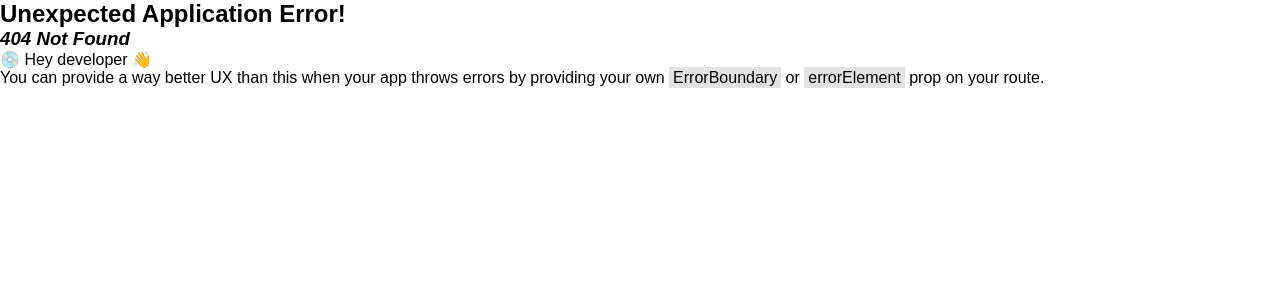
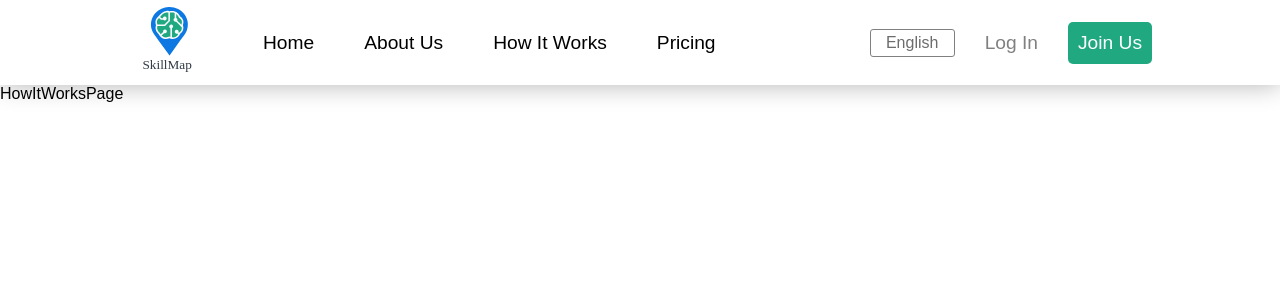
Before and after one commit to Gi0Chkh/skillmap, a React (Vite) app: page /how-it-works in a window 1280 px wide. Before the commit this address had no page. Shown: the top 300 px of the page. Built offline with nearby package versions, Linux system fonts and the light colour scheme.

Commit message:
added page components

```diff
--- a/src/components/Header/Header.jsx
+++ b/src/components/Header/Header.jsx
@@ -44,8 +44,8 @@ function Header() {
             </div>
             <div className={styles.buttonWrapper}>
                 <LangToggle />
-                <button className={styles.loginButton}>{lang === "EN" ? "Log In" : "შესვლა"}</button>
-                <button className={styles.regButton}>{lang === "EN" ? "Join Us" : "შემოგვიერთდი"}</button>
+                <Link to='/login'><button className={styles.loginButton}>{lang === "EN" ? "Log In" : "შესვლა"}</button></Link>
+                <Link to='/register'><button className={styles.regButton}>{lang === "EN" ? "Join Us" : "შემოგვიერთდი"}</button></Link>
             </div>
         </nav>
     </header>
--- /dev/null
+++ b/src/pages/AboutUs/AboutUsPage.jsx
@@ -0,0 +1,9 @@
+import React from 'react'
+
+function AboutUsPage() {
+  return (
+    <div>AboutUsPage</div>
+  )
+}
+
+export default AboutUsPage
--- /dev/null
+++ b/src/pages/HowItWorks/HowItWorksPage.jsx
@@ -0,0 +1,9 @@
+import React from 'react'
+
+function HowItWorksPage() {
+  return (
+    <div>HowItWorksPage</div>
+  )
+}
+
+export default HowItWorksPage
--- /dev/null
+++ b/src/pages/Login/LoginPage.jsx
@@ -0,0 +1,9 @@
+import React from 'react'
+
+function LoginPage() {
+  return (
+    <div>LoginPage</div>
+  )
+}
+
+export default LoginPage
--- /dev/null
+++ b/src/pages/Pricing/PricingPage.jsx
@@ -0,0 +1,9 @@
+import React from 'react'
+
+function PricingPage() {
+  return (
+    <div>PricingPage</div>
+  )
+}
+
+export default PricingPage
--- /dev/null
+++ b/src/pages/Registration/RegistrationPage.jsx
@@ -0,0 +1,9 @@
+import React from 'react'
+
+function RegistrationPage() {
+  return (
+    <div>RegistrationPage</div>
+  )
+}
+
+export default RegistrationPage
```
Also changed, not shown: src/main.jsx (+10 -0 lines).
